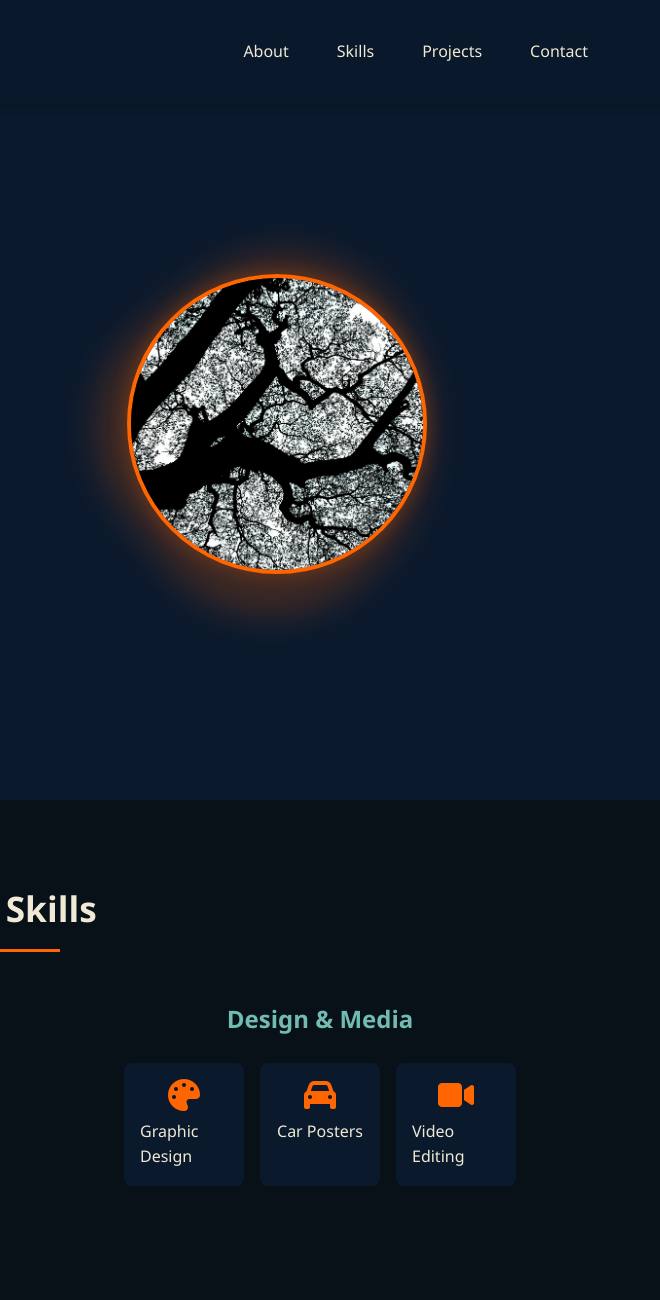
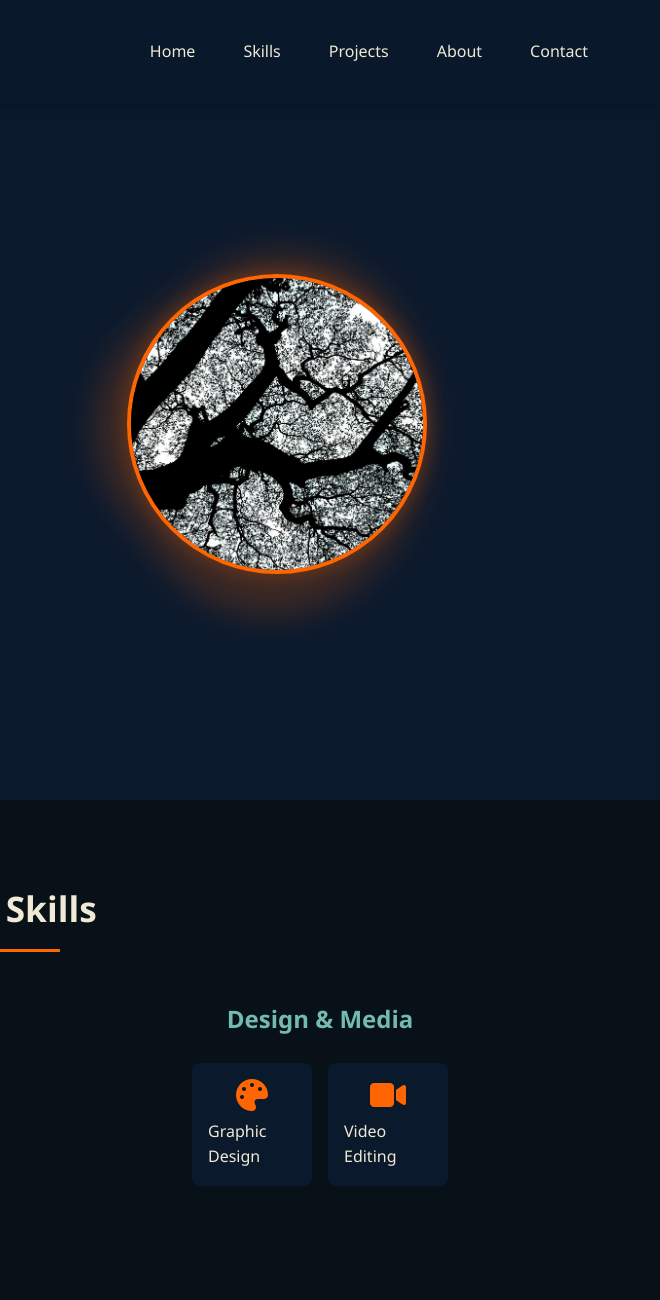
Before and after one commit to TeenCoder159/portfolio, a plain HTML site: page index.html in a window 1280 px wide. Shown: the top 1300 px of the page, 620-1280 px from the left. Drawn offline with Linux system fonts and the light colour scheme.

Commit message:
Minor updates

```diff
--- a/index.html
+++ b/index.html
@@ -16,15 +16,16 @@
             <nav>
                 <div class="logo">US</div>
                 <ul class="nav-links">
-                    <li><a href="#about">About</a></li>
+                    <li><a href="#home">Home</a></li>
                     <li><a href="#skills">Skills</a></li>
                     <li><a href="#projects">Projects</a></li>
+                    <li><a href="#about">About</a></li>
                     <li><a href="#contact">Contact</a></li>
                 </ul>
             </nav>
         </header>
 
-        <section class="hero" id="about">
+        <section class="hero" id="home">
             <div class="hero-content">
                 <div class="hero-text">
                     <h1>
@@ -86,10 +87,6 @@
                         <div class="skill-item">
                             <i class="fas fa-palette"></i>
                             <span>Graphic Design</span>
-                        </div>
-                        <div class="skill-item">
-                            <i class="fas fa-car"></i>
-                            <span>Car Posters</span>
                         </div>
                         <div class="skill-item">
                             <i class="fas fa-video"></i>
@@ -294,7 +291,7 @@
             </div>
         </section>
 
-        <section class="about-me">
+        <section id="about" class="about-me">
             <h2 class="section-title">About Me</h2>
             <div class="about-content">
                 <div class="about-text">
@@ -357,7 +354,7 @@
         </section>
 
         <footer>
-            <p>&copy; 2023 Umang Surana. All rights reserved.</p>
+            <p>&copy; 2025 Umang Surana. All rights reserved.</p>
         </footer>
 
         <script src="script.js"></script>
```
